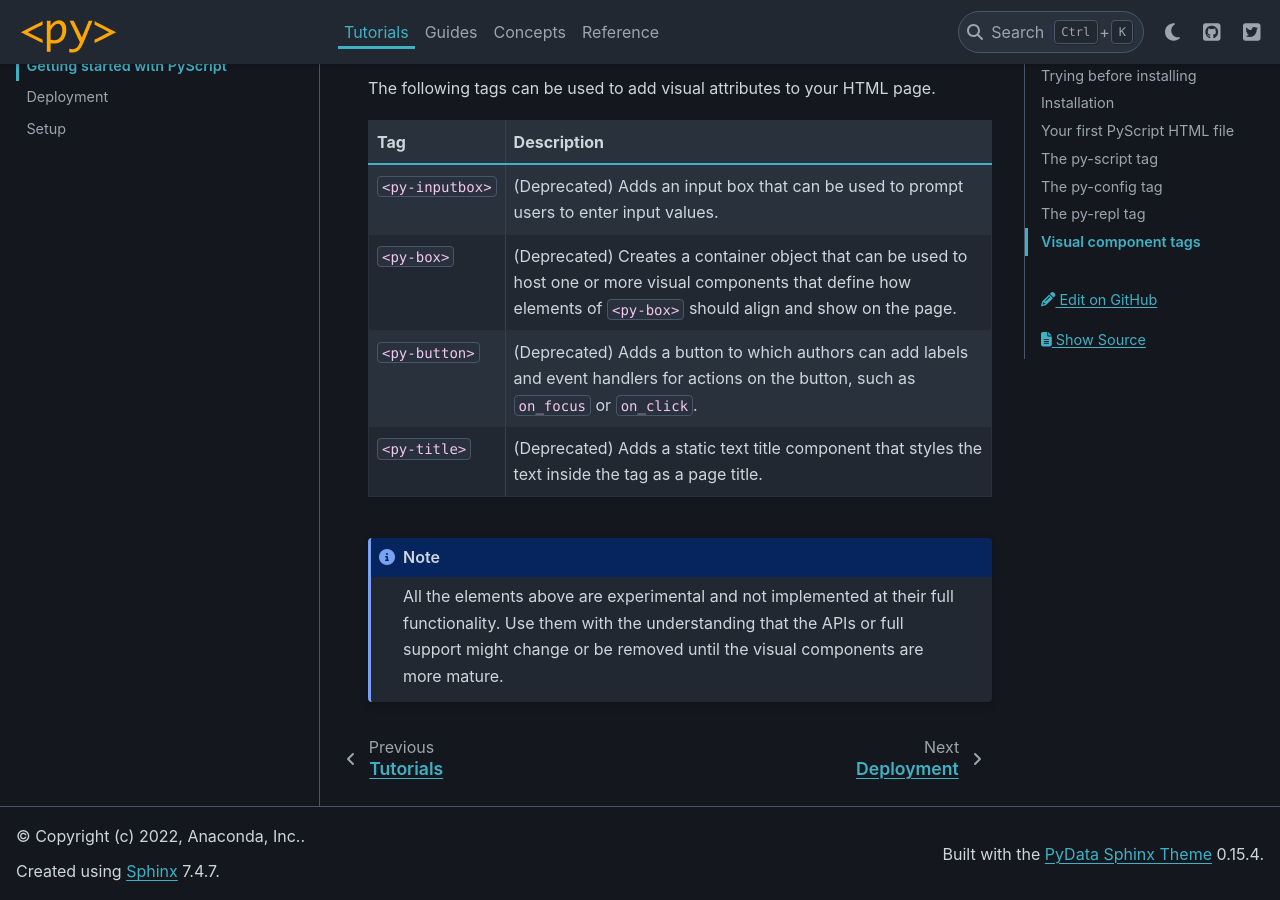
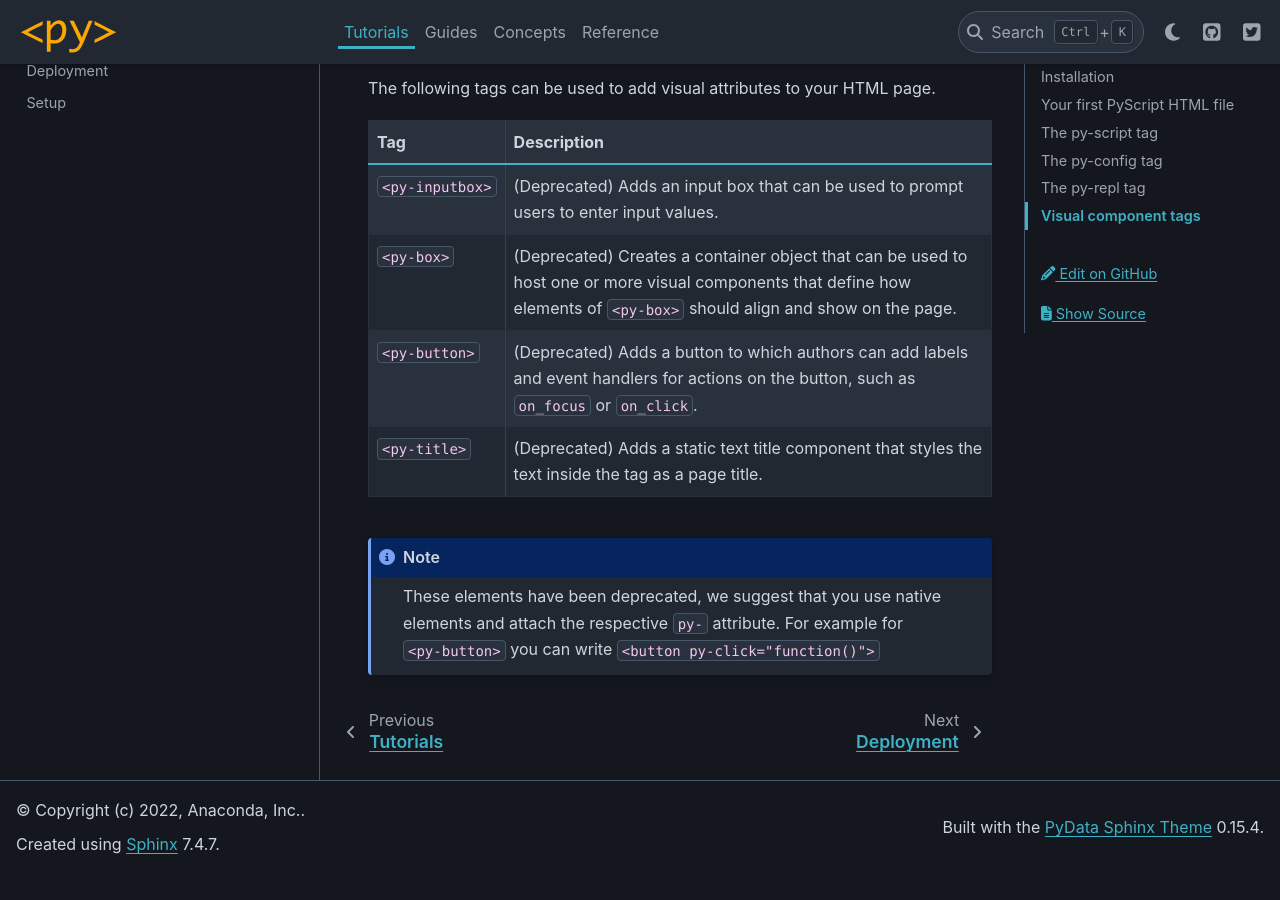
Before and after one commit to pyscript/pyscript, a Sphinx documentation site: the page built from docs/tutorials/getting-started.md, in a window 1280 px wide and 900 px high, scrolled down 10613 px. Built offline with Sphinx 7.4.7 and the PyData theme 0.15.4, drawn with Linux system fonts in a browser that asks for light colours; after the commit the page ends 11487 px from its top, so only the background shows below that.

Commit message:
Update note to mention that all elements are deprecated

````diff
--- a/docs/tutorials/getting-started.md
+++ b/docs/tutorials/getting-started.md
@@ -423,5 +423,5 @@ The following tags can be used to add visual attributes to your HTML page.
 | `<py-title>`    | (Deprecated) Adds a static text title component that styles the text inside the tag as a page title. |
 
 ```{note}
-All the elements above are experimental and not implemented at their full functionality. Use them with the understanding that the APIs or full support might change or be removed until the visual components are more mature.
+These elements have been deprecated, we suggest that you use native elements and attach the respective `py-` attribute. For example for `<py-button>` you can write `<button py-click="function()">`
 ```
````
